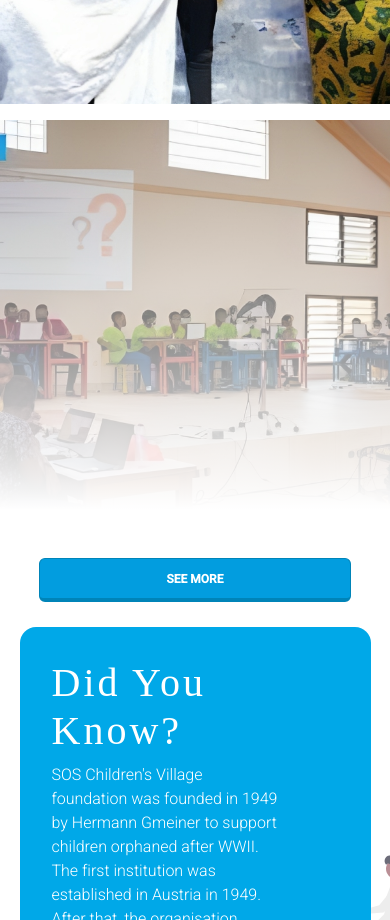
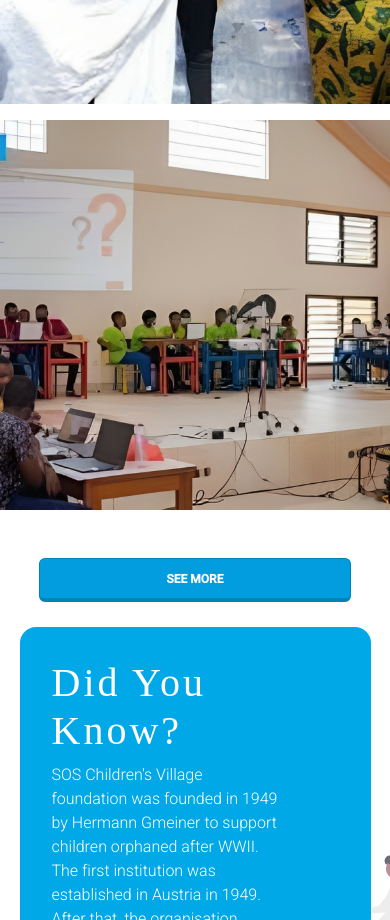
Before and after one commit to Beany-Bready-Org/sos-tamale-website, a React (Vite) app: page /#/ in a window 390 px wide. Shown: the part 7400-8320 px from the top of the page. Built offline with nearby package versions, Linux system fonts and the light colour scheme; a web font is replaced by a local one.

Commit message:
removed gradient

```diff
--- a/src/stylesheets/GallerySection.scss
+++ b/src/stylesheets/GallerySection.scss
@@ -22,7 +22,6 @@
         position: relative;
         &::after {
           content: "";
-          background: linear-gradient(0deg, #fff, transparent);
           width: 100%;
           height: 100%;
           position: absolute;
```
